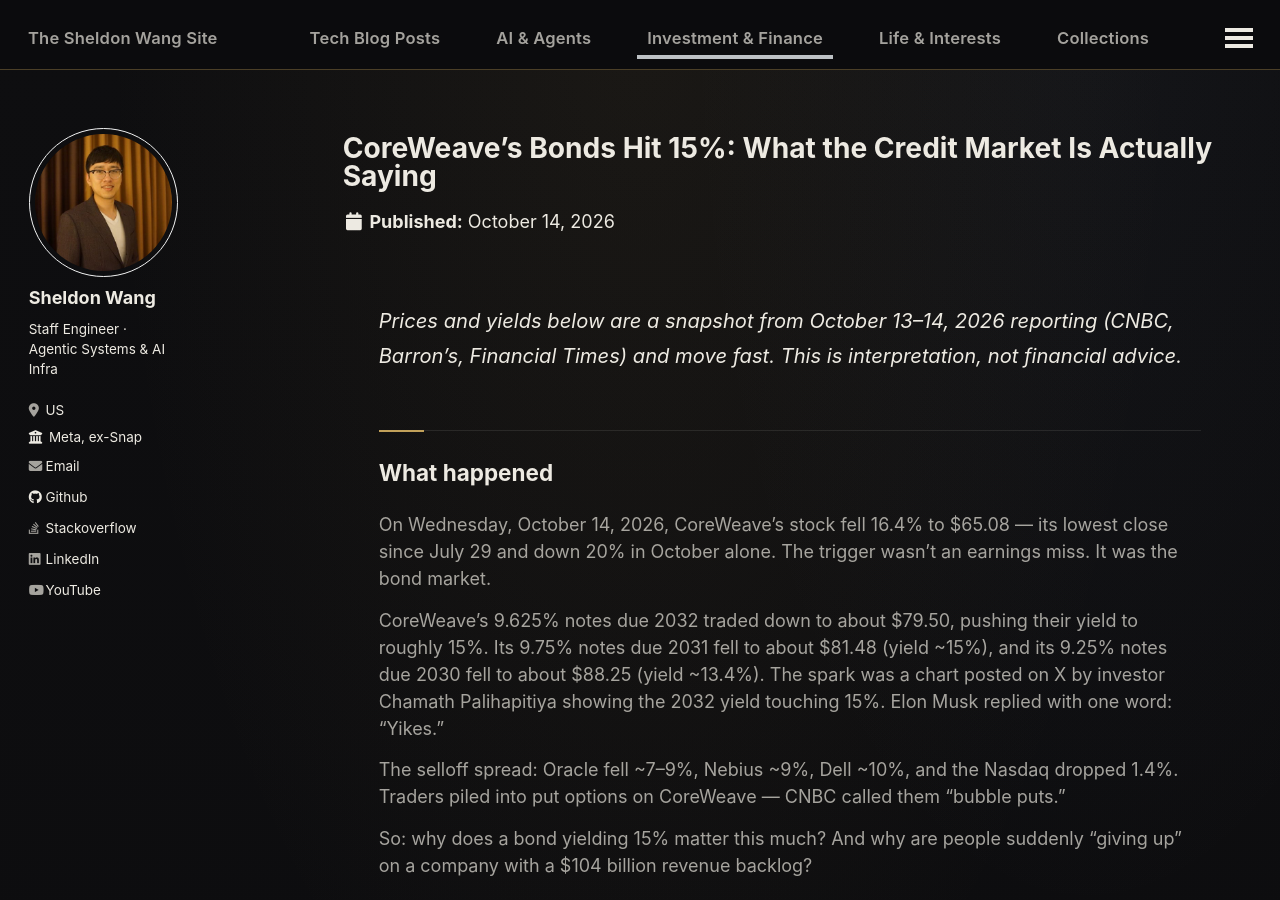
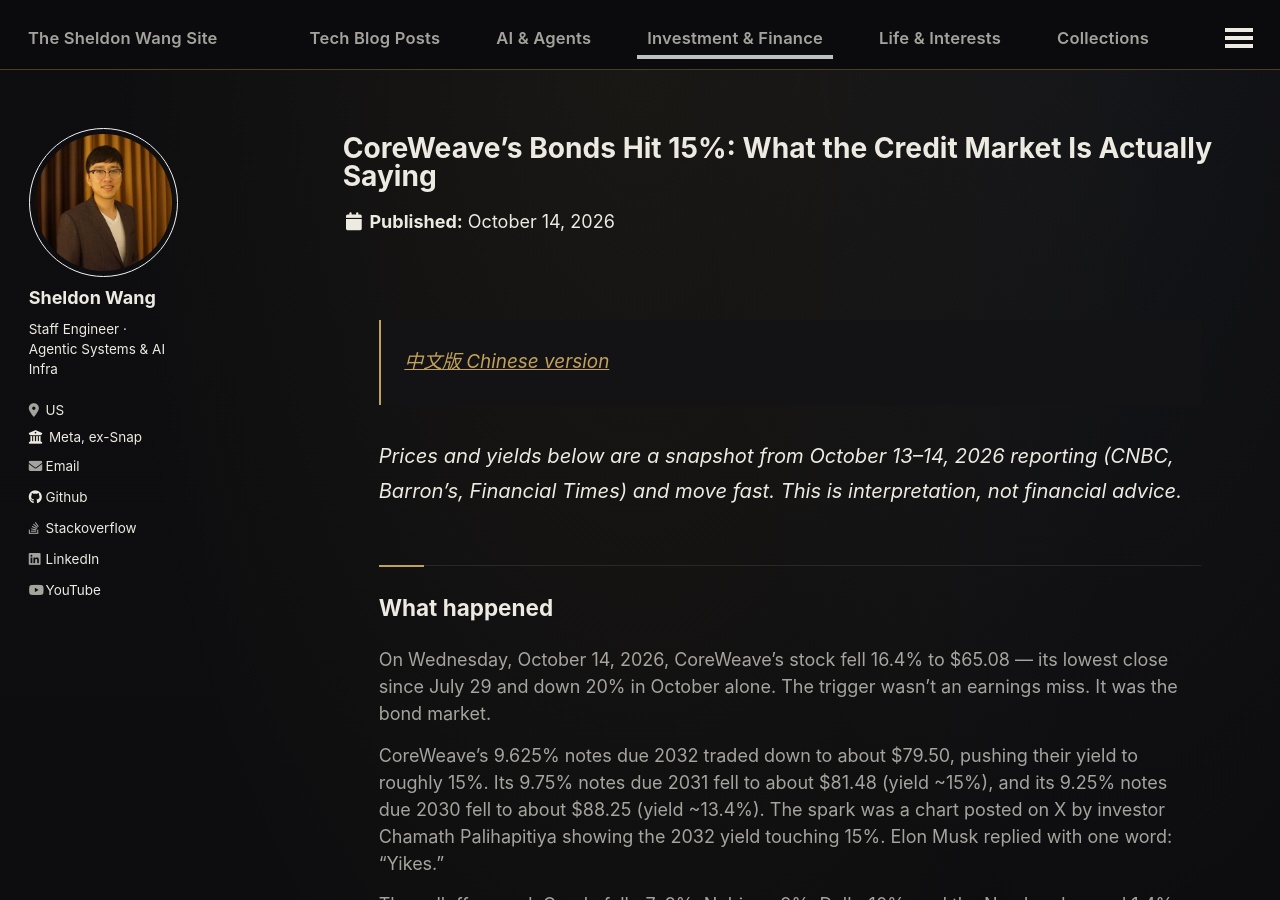
Before and after one commit to SheldonWangRJT/SheldonWangRJT.Github.io, a Jekyll site: the page built from _portfolio/2026-10-14-coreweave-bond-yield-15.md, in a window 1280 px wide and 900 px high. Built offline with Jekyll 4.4.1, drawn with Linux system fonts in a browser that asks for light colours; comment, search, counter and statistics services are not loaded.

Commit message:
Add Chinese version cross-link to CoreWeave post

```diff
--- a/_portfolio/2026-10-14-coreweave-bond-yield-15.md
+++ b/_portfolio/2026-10-14-coreweave-bond-yield-15.md
@@ -10,6 +10,8 @@ tags:
   - AI Infrastructure
 excerpt: "A 15% bond yield is the credit market repricing CoreWeave's entire funding model. Here's the math behind it — and why it's a verdict on the balance sheet, not on AI demand."
 ---
+
+> [中文版 Chinese version](/portfolio/coreweave-bond-yield-15-zh/)
 
 *Prices and yields below are a snapshot from October 13–14, 2026 reporting (CNBC, Barron's, Financial Times) and move fast. This is interpretation, not financial advice.*
 
```
